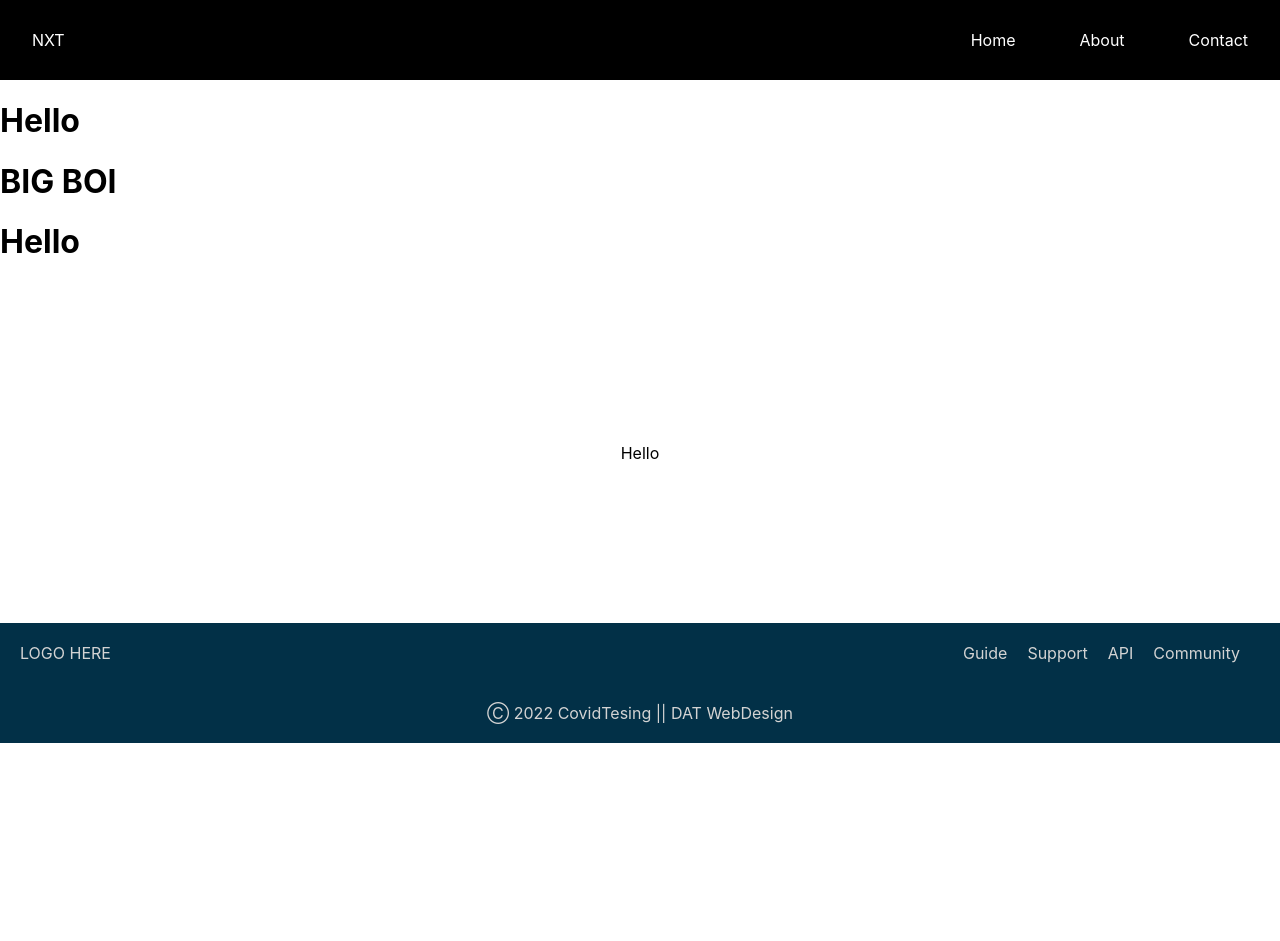
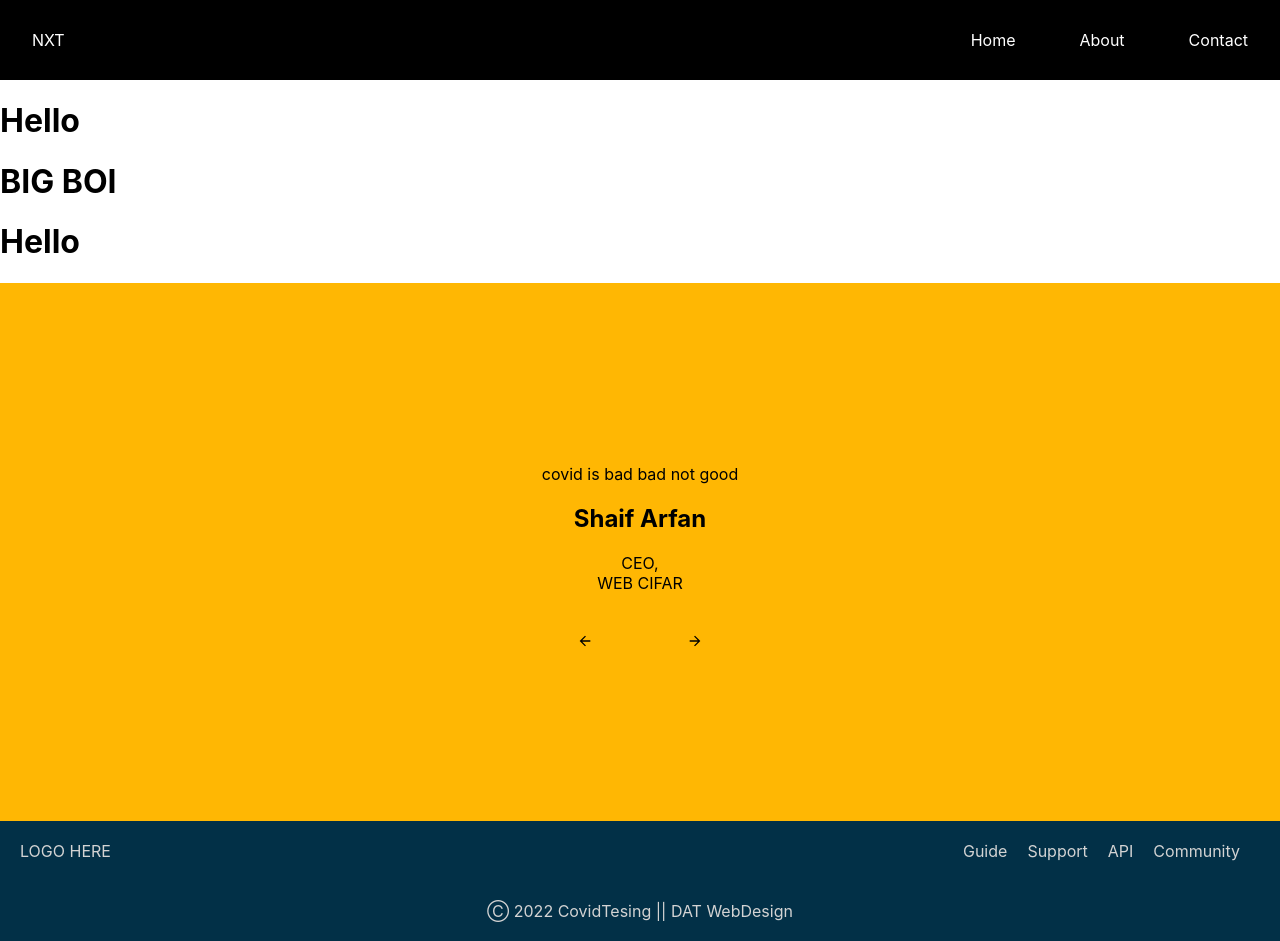
Before and after one commit to Danfirech/covid-landingpage, a Next.js app: page / in a window 1280 px wide. Before the commit the page ends 800 px from the top, so only its background shows below. Built offline with nearby package versions, Linux system fonts and the light colour scheme.

Commit message:
added assets folder and working on reviews components

```diff
--- /dev/null
+++ b/assets/data/testimonials.js
@@ -0,0 +1,24 @@
+const testimonials = [
+  {
+    id: 1,
+    name: 'Shaif Arfan',
+    title: 'CEO',
+    org: 'WEB CIFAR',
+    desc: 'covid is bad bad not good',
+  },
+  {
+    id: 2,
+    name: 'Fahim Elahe',
+    title: 'Co-founder',
+    org: 'Kreetive',
+    desc: 'Really amazing communication skills. Always understand what I am trying to achieve. Also, his work is really amazing. Do really high-quality work.',
+  },
+  {
+    id: 3,
+    name: 'Sayed',
+    title: 'Marketing Head',
+    org: 'Eleven Dawn',
+    desc: 'Really hard-working person. Deliver the work as promised. Planning to work more with this person.',
+  },
+];
+export default testimonials;
--- a/components/Reviews.js
+++ b/components/Reviews.js
@@ -1,17 +1,151 @@
 import React, { useState } from 'react';
 import styled from 'styled-components';
+import { MdArrowForward, MdArrowBack } from 'react-icons/md';
+import { CSSTransition, SwitchTransition } from 'react-transition-group';
+import testimonials from '../assets/data/testimonials';
 
 const ReviewsStyles = styled.div`
+  height: 10%;
   overflow-x: hidden;
   padding: 10rem 0;
   text-align: center;
+  background-color: #ffb703;
 
-  .testimonial_info {
+  .review__wrapper {
+    position: relative;
+    max-width: 700px;
+    margin: 0 auto;
+  }
+  .review__info {
+    width: 100%;
+    height: fit-content;
+    padding: 3rem;
+    background-color: var(--deep-dark);
+    border-radius: 12px;
+    margin-top: 5rem;
+  }
+  .review__desc {
+    .para {
+      text-align: center;
+    }
+  }
+  .review__name {
+    margin-top: 4rem;
+    font-family: 'Montserrat Bold';
+    font-size: 2.2rem;
+  }
+  .review__title {
+    font-size: 1.6rem;
+    margin-top: 0.3rem;
+  }
+  .arrows {
+    margin-top: 2rem;
+    display: flex;
+    align-items: center;
+    justify-content: center;
+    svg {
+      width: 30px;
+      pointer-events: none;
+    }
+    .next,
+    .prev {
+      margin: 0 0.5rem;
+      width: fit-content;
+      background-color: var(--deep-dark);
+      padding: 0.5rem 2rem;
+      border-radius: 8px;
+      cursor: pointer;
+    }
+  }
+  .fade-enter {
+    opacity: 0;
+    transform: scale(0.96);
+    z-index: 1;
+  }
+  .fade-enter-active {
+    opacity: 1;
+    transform: scale(1);
+    transition: 250ms ease-in;
+    transition-property: transform, opacity;
+    z-index: 1;
+  }
+  .fade-exit {
+    transform: scale(1);
+    opacity: 1;
+  }
+  .fade-exit-active {
+    opacity: 0;
+    transform: scale(0.96);
+    transition: 200ms ease-in;
+    transition-property: transform, opacity;
   }
 `;
 
 const Reviews = () => {
-  return <ReviewsStyles>Hello</ReviewsStyles>;
+  const [activeIndex, setActiveIndex] = useState(0);
+  const activeSlide = testimonials[activeIndex];
+
+  function handleNext() {
+    if (activeIndex >= testimonials.length - 1) {
+      setActiveIndex(0);
+    } else {
+      setActiveIndex((oldIndex) => oldIndex + 1);
+    }
+  }
+  function handlePrev() {
+    if (activeIndex === 0) {
+      setActiveIndex(testimonials.length - 1);
+    } else {
+      setActiveIndex((oldIndex) => oldIndex - 1);
+    }
+  }
+
+  return (
+    <ReviewsStyles>
+      <div className="container">
+        <h1
+          subheading="see what our clients say about us"
+          heading="Testimonials"
+        ></h1>
+        <div className="testimonial__wrapper">
+          <SwitchTransition component={null}>
+            <CSSTransition key={activeSlide.id} timeout={300} classNames="fade">
+              <div className="testimonial__info">
+                <div className="testimonial__desc">
+                  <div>{activeSlide.desc}</div>
+                </div>
+                <h2 className="testimonial__name">{activeSlide.name}</h2>
+                <p className="testimonial__title">
+                  {activeSlide.title}, <br /> {activeSlide.org}
+                </p>
+              </div>
+            </CSSTransition>
+          </SwitchTransition>
+        </div>
+
+        <div className="arrows">
+          <div
+            className="prev"
+            onClick={handlePrev}
+            role="button"
+            tabIndex={0}
+            onKeyDown={handlePrev}
+          >
+            <MdArrowBack />
+          </div>
+          <div
+            className="next"
+            onClick={handleNext}
+            role="button"
+            tabIndex={0}
+            onKeyDown={handleNext}
+          >
+            <MdArrowForward />
+          </div>
+        </div>
+      </div>
+    </ReviewsStyles>
+  );
 };
 
 export default Reviews;
--- a/package.json
+++ b/package.json
@@ -13,6 +13,8 @@
     "npm": "^8.3.0",
     "react": "17.0.2",
     "react-dom": "17.0.2",
+    "react-icons": "^4.3.1",
+    "react-transition-group": "^4.4.2",
     "styled-components": "^5.3.3"
   },
   "devDependencies": {
```
Also changed, not shown: 1 other file (tests, documents, lock files or other folders).
